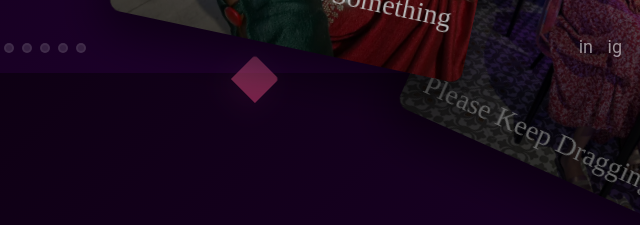
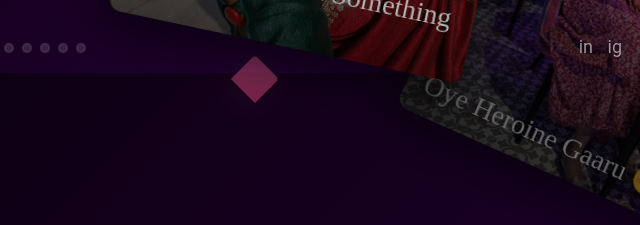
Before and after one commit to yaswanth251/arthi, a plain HTML site: page index.html in a window 1280 px wide. Shown: the part 727-952 px from the top of the page, 640-1280 px from the left. Drawn offline with Linux system fonts and the light colour scheme.

Commit message:
Update index.html

```diff
--- a/index.html
+++ b/index.html
@@ -160,7 +160,7 @@ body{
 
   <div class="carousel-item" tabindex="0">
     <div class="carousel-box">
-      <div class="title">Please Keep Dragging 😊</div>
+      <div class="title">Oye Heroine Gaaru 😊</div>
       <div class="num">03</div>
       <img src="./im6.jpg" alt="">
     </div>
```
